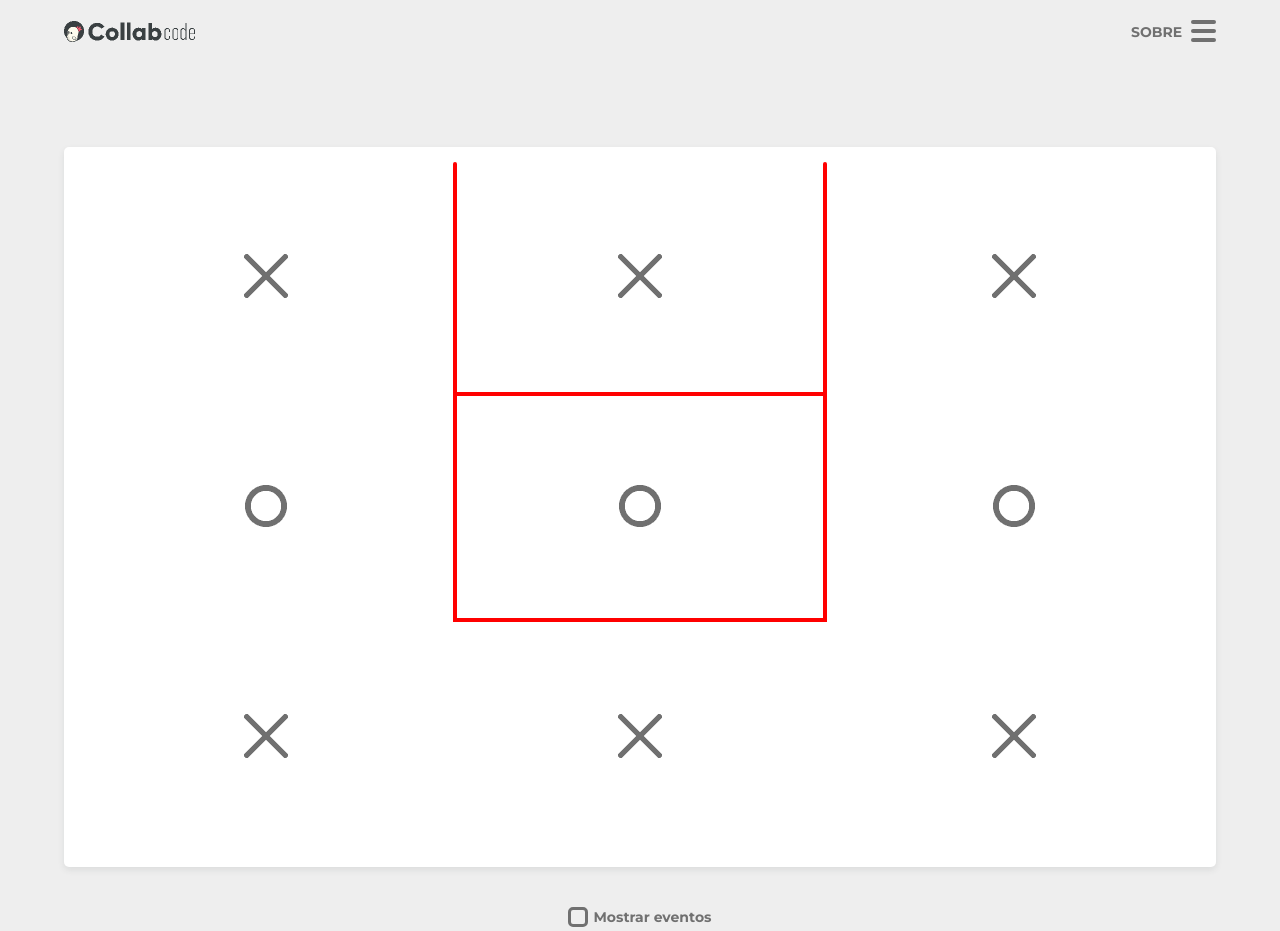
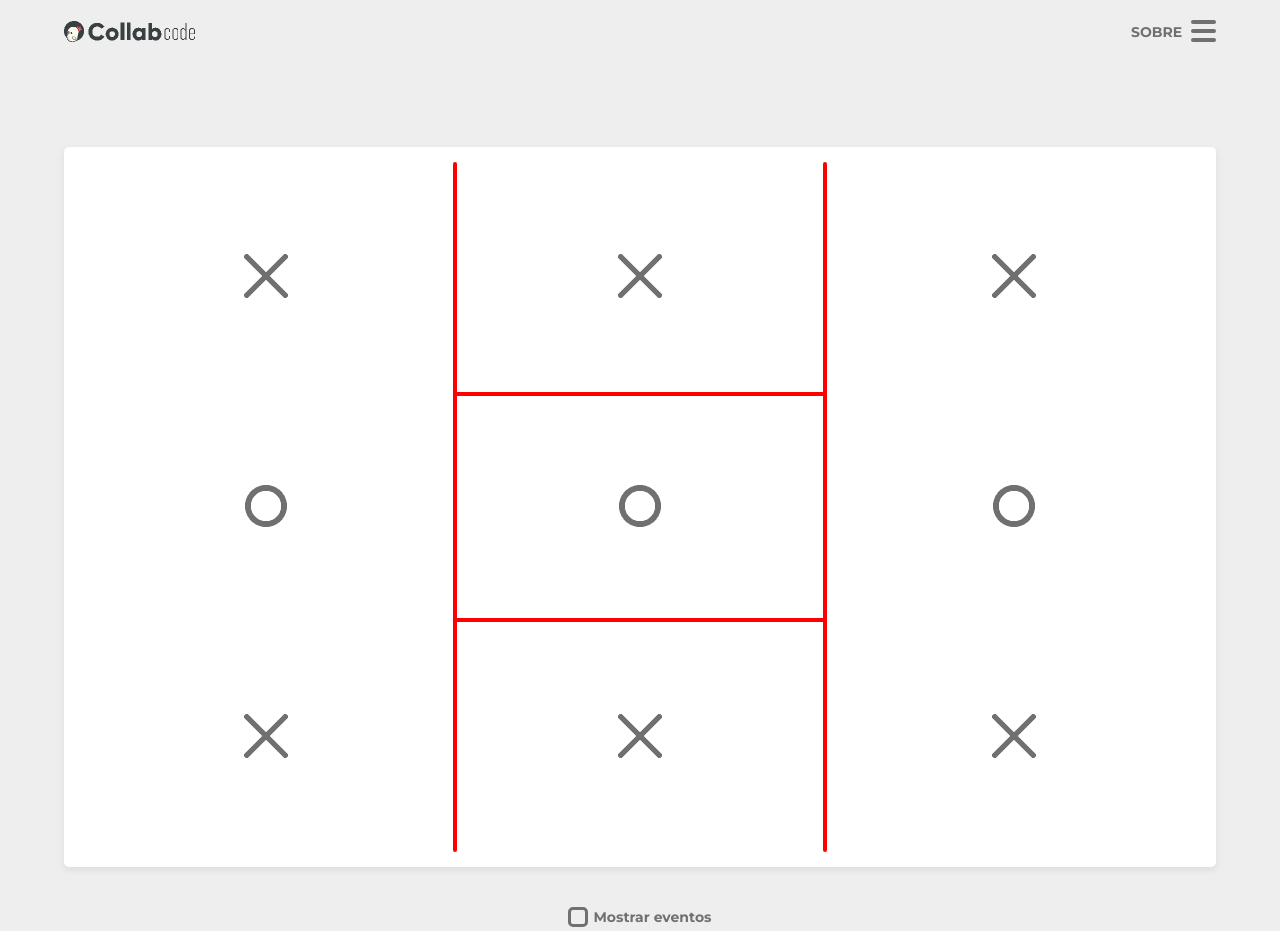
Before and after one commit to LuizRamos19/jogo-da-velha, a React (Create React App) app: page / in a window 1280 px wide. Built offline with nearby package versions, Linux system fonts and the light colour scheme.

Commit message:
Feito o oitavo quadrado do hashtag

```diff
--- a/src/components/Hashtag/styles.css
+++ b/src/components/Hashtag/styles.css
@@ -17,17 +17,24 @@
     justify-content: center;
 }
 
-.hashtag > .item:nth-child(2) {
+.hashtag > .item:nth-child(2),
+.hashtag > .item:nth-child(8) {
     justify-content: space-between;
 }
 
 /* nth-child pega o enésimo filho daquela classe, o 2 é pra pegar o segundo */
 .hashtag > .item:nth-child(2)::before,
-.hashtag > .item:nth-child(2)::after {
+.hashtag > .item:nth-child(2)::after,
+.hashtag > .item:nth-child(8)::before,
+.hashtag > .item:nth-child(8)::after {
     content: "";
     width: 4px;
     height: 100%;
     background-color: red;
+}
+
+.hashtag > .item:nth-child(2)::before,
+.hashtag > .item:nth-child(2)::after {
     border-top-left-radius: 2px;
     border-top-right-radius: 2px;
 }
@@ -35,3 +42,9 @@
 .hashtag > .item:nth-child(5) {
     border: 4px solid red;
 }
+
+.hashtag > .item:nth-child(8)::before,
+.hashtag > .item:nth-child(8)::after {
+    border-bottom-left-radius: 2px;
+    border-bottom-right-radius: 2px;
+}
```
